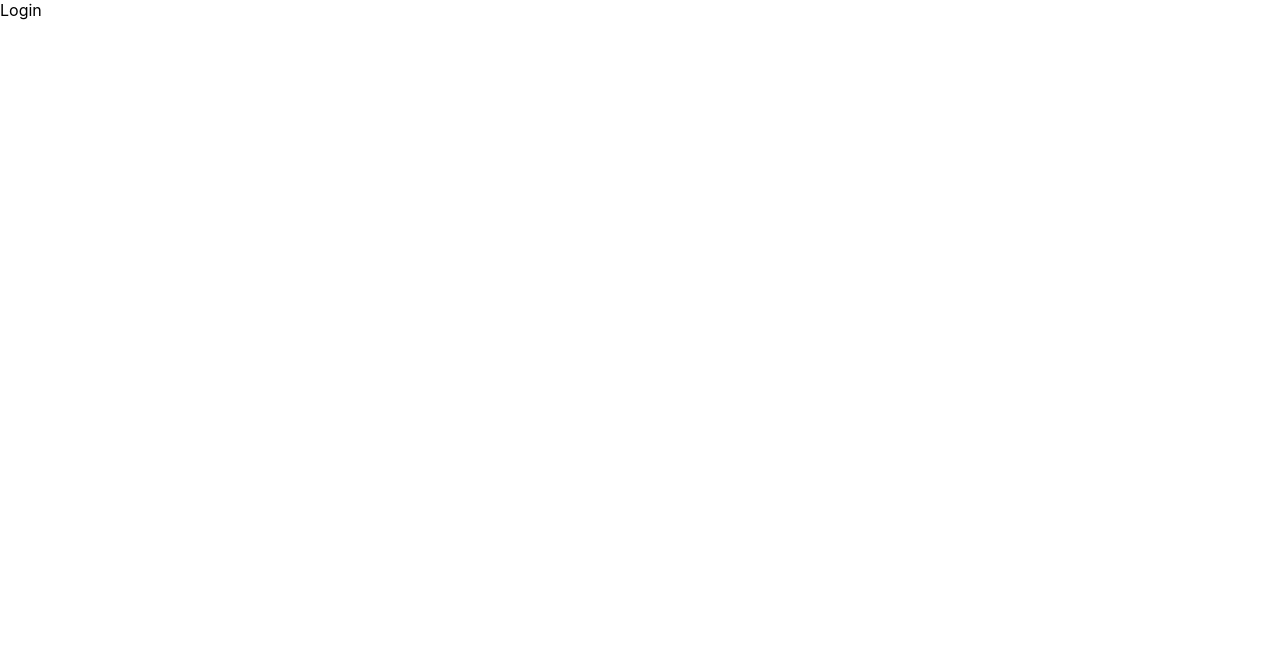
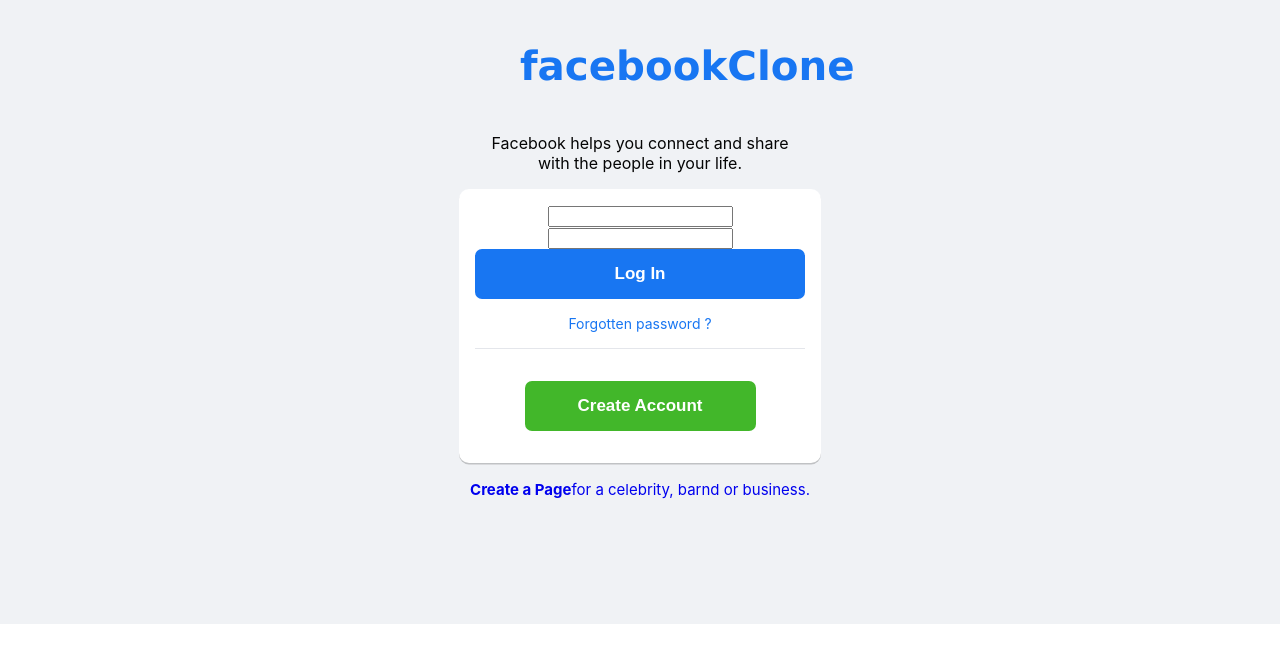
Before and after one commit to theroughcoder/facebook-clone, a React (Create React App) app in the folder frontend/: page /login in a window 1280 px wide. Shown: the top 662 px of the page. Built offline with nearby package versions, Linux system fonts and the light colour scheme.

Commit message:
31 login an register page part 2

```diff
--- a/frontend/package.json
+++ b/frontend/package.json
@@ -7,6 +7,7 @@
     "@testing-library/react": "^13.3.0",
     "@testing-library/user-event": "^13.5.0",
     "axios": "^0.27.2",
+    "formik": "^2.2.9",
     "react": "^18.2.0",
     "react-bootstrap": "^2.5.0",
     "react-dom": "^18.2.0",
--- a/frontend/src/App.js
+++ b/frontend/src/App.js
@@ -1,7 +1,7 @@
 // import logo from './logo.svg';
 import "./App.css";
 import Home from "./screen/Home";
-import { Routes, Route, Link } from "react-router-dom";
+import { Routes, Route } from "react-router-dom";
 
 import Container from "react-bootstrap/Container";
 import Login from "./screen/Login";
--- a/frontend/src/index.css
+++ b/frontend/src/index.css
@@ -11,3 +11,51 @@
   font-family: source-code-pro, Menlo, Monaco, Consolas, 'Courier New',
     monospace;
 }
+:root{
+  --color-primary: #050505;
+  --color-secondary: #65676b;
+
+  --bg-primary: #fff;
+  --bg-secondary: #f0f2f5;
+  --bg-third :#e4e6eb;
+  --bg-forth : #f0f2f5;
+  --divider: #ced0d4;
+
+  --dark-bg-primary: #18191a;
+  --dark-bg-secondary: #242526;
+  --dark-bg-third: #3a3b3c;
+
+  --dark-color-primary: #242526;
+  --dark-color-secondary: #b0b3b8;
+
+  --blue-color :#1876f2;
+  --green-color: #42b72a;
+  --light-blue-color: #e7f3ff;
+  --border-color: #ccced2;
+
+
+  --shadow-1: rgb(0, 0, 0, 0.2);
+  --shadow-2: rgb(0, 0, 0, 0.1);
+  --shadow-3: rgb(0, 0, 0, 0.3);
+  --shadow-4: rgb(225, 225, 225, 0.5);
+
+}
+
+/* Button */
+.blue_btn {
+  border: none;
+  outline: none;
+  padding: 0.5px 12px;
+  border-radius: 7px;
+  font-size: inherit;
+  font-weight: 600;
+  font-size: 14px;
+  color: #fff;
+  display: flex;
+  justify-content: center;
+  align-items:center;
+  gap: 6px;
+  cursor: pointer;
+  background-color: var(--blue-color);
+}
+/* Button */
--- a/frontend/src/screen/Login.js
+++ b/frontend/src/screen/Login.js
@@ -1,9 +1,44 @@
-import React from 'react'
+import React from "react";
+import "../style/Login.css";
+import { Formik, Form } from "formik";
+import { Link } from "react-router-dom";
 
 function Login() {
   return (
-    <div>Login</div>
-  )
+    <div className="login">
+      <div className="login_wrapper">
+        <div className="login_wrap">
+          <div className="login_1">
+                <div className="logo"><span >facebookClone</span></div>
+            <span>
+              Facebook helps you connect and share with the people in your life.
+            </span>
+          </div>
+
+          <div className="login_2">
+            <div className="login_2_wrap">
+              <Formik>
+                {(formik) => (
+                  <Form>
+                    <input type="text" />
+                    <input type="text" />
+                    <button className="blue_btn" type="submit">Log In</button>
+                  </Form>
+                )}
+              </Formik>
+              <Link className="forgot_password" to="/forgot">Forgotten password ?</Link>
+              <div className='sign_splitter'></div>
+              <button className="blue_btn open_signup">Create Account</button>
+            </div>
+            <Link className="sign_extra" to="/">
+              <b>Create a Page</b>for a celebrity, barnd or business.
+            </Link>
+          </div>
+        </div>
+      </div>
+      <div className="register"> </div>
+    </div>
+  );
 }
 
-export default Login
+export default Login;
--- a/frontend/src/style/Login.css
+++ b/frontend/src/style/Login.css
@@ -0,0 +1,81 @@
+.logo {
+
+    width: 240px;
+    color: var(--blue-color);
+    font-size: 4ch;
+    font-weight: 600;
+    /* margin-top: 2ch; */
+    border: 1px solid rgba(23, 22, 22, 0) ;
+    margin: auto;
+}
+.logo span{
+    display: block;
+    margin: 1.5ch 0;
+    font-family:'Lucida Sans', 'Lucida Sans Regular', 'Lucida Grande', 'Lucida Sans Unicode', Geneva, Verdana, sans-serif;
+}
+.login_wrapper {
+
+    background-color: var(--bg-secondary);
+}
+.login_wrap {
+    color: var(--color-primary);
+    height: 78vh;
+}
+.login_1 {
+    width: 320px;
+    margin: auto
+}
+.login_1 span{
+    display: block;
+    text-align: center;
+}
+.login_2 {
+    text-align: center;
+
+}
+.login_2_wrap{
+    display: flex;
+    flex-direction: column;
+    align-items: center;
+    gap: 1rem;
+    background-color: var(--bg-primary);
+    box-shadow: 0 1.4px var(--shadow-1);
+    padding: 1rem;
+    padding-bottom: 2rem;
+    width:330px;
+    height: fit-content;
+    margin: 1rem auto;
+    border-radius: 10px;
+    user-select: none;
+
+}
+.login_2_wrap button{
+    width: 100%;
+    height:50px;
+    font-size: 17px;
+    font-weight: 700;
+}
+.forgot_password{
+    color: var(--blue-color);
+    font-size: 14px;
+    cursor: pointer;
+    text-decoration: none;
+}
+.forgot_password:hover{
+    text-decoration: underline;
+}
+.sign_splitter {
+    width: 100%;
+    height: 1px;
+    background: var(--bg-third);
+}
+.open_signup{
+    background-color: var(--green-color);
+    width: 70% !important;
+    font-weight: 600 !important;
+    margin-top: 1rem;
+}
+.sign_extra{
+    font-size: 15px;
+    text-decoration: none;
+}
```
Also changed, not shown: 1 other file (tests, documents, lock files or other folders).
